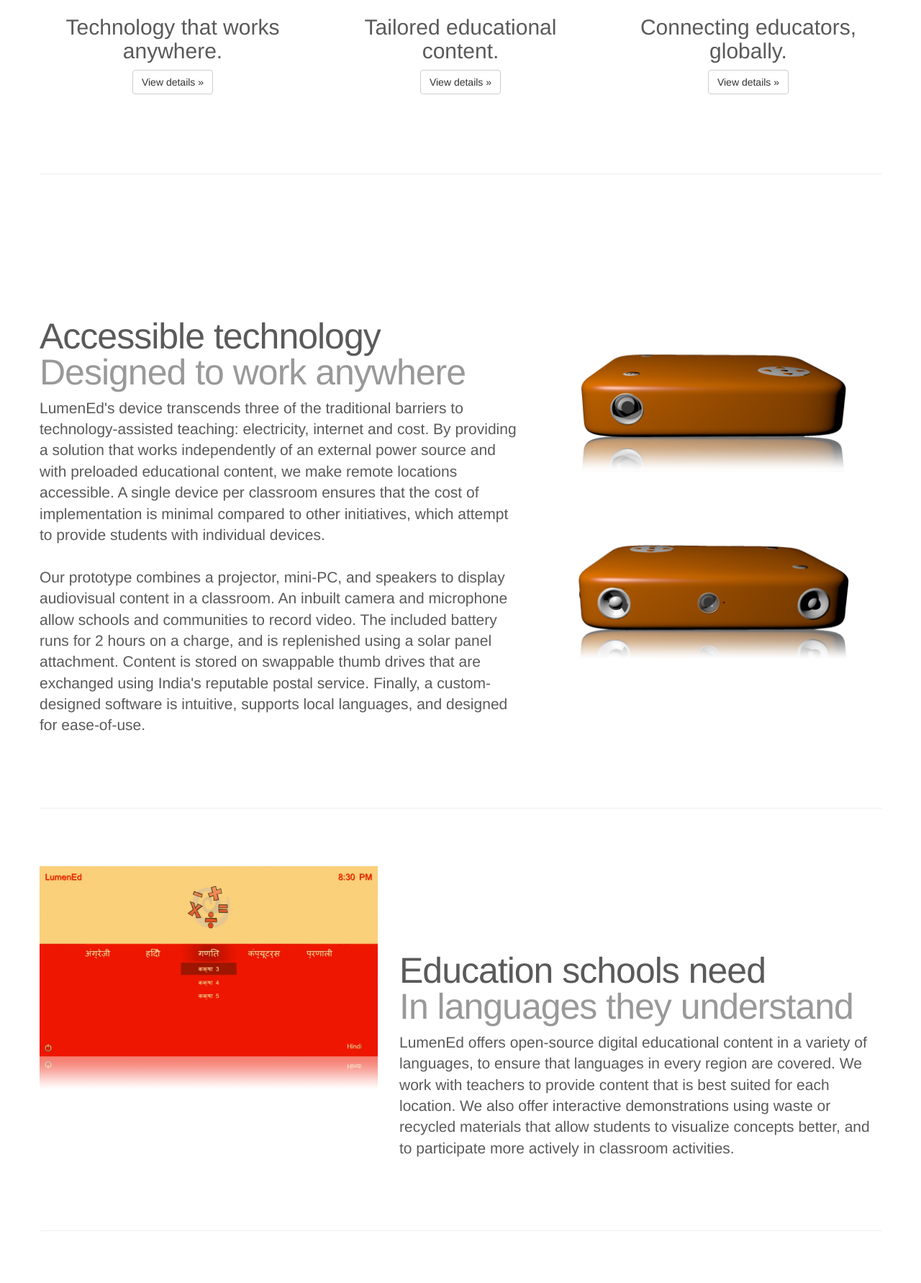
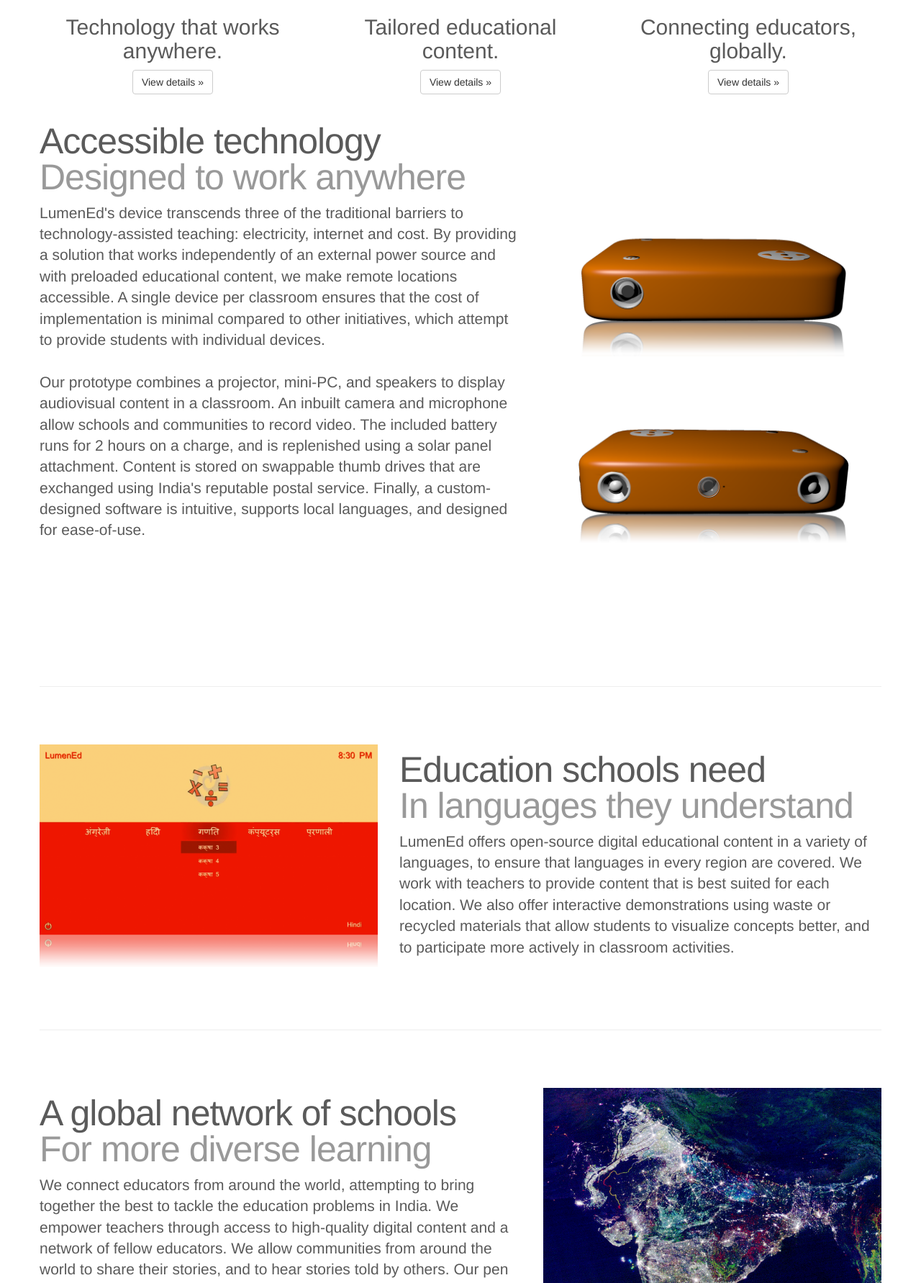
Before and after one commit to lumened/website, a PHP site: page /home.html in a window 1280 px wide. Shown: the part 572-2354 px from the top of the page at 72% size. Run offline with PHP 8.4, Linux system fonts and the light colour scheme; some libraries are stand-ins or nearby versions.

Commit message:
fixed features spacing

```diff
--- a/css/carousel.css
+++ b/css/carousel.css
@@ -148,6 +148,8 @@
   margin: 80px 0; /* Space out the Bootstrap <hr> more */
 }
 
+
+
 /* Thin out the marketing headings */
 .featurette-heading {
   font-weight: 300;
@@ -206,6 +208,6 @@
 
 @media (min-width: 992px) {
   .featurette-heading {
-    margin-top: 120px;
+    margin-top: 10px;
   }
 }
--- a/home.html
+++ b/home.html
@@ -149,7 +149,7 @@
 
       <!-- START THE FEATURETTES -->
 
-      <hr class="featurette-divider">
+      <!--<hr class="featurette-divider">-->
 
       <div class="row featurette">
         <div class="col-md-7">
```
